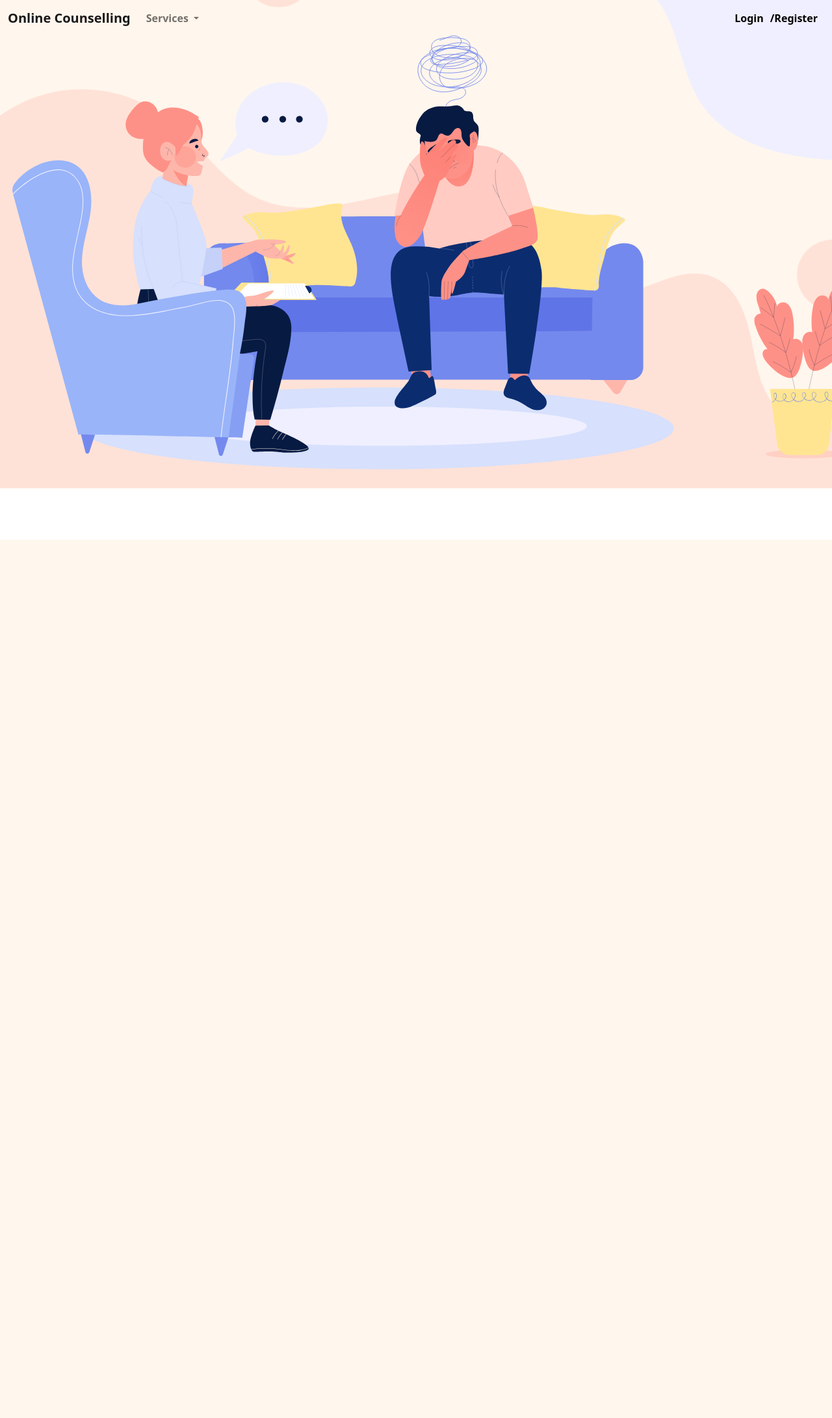
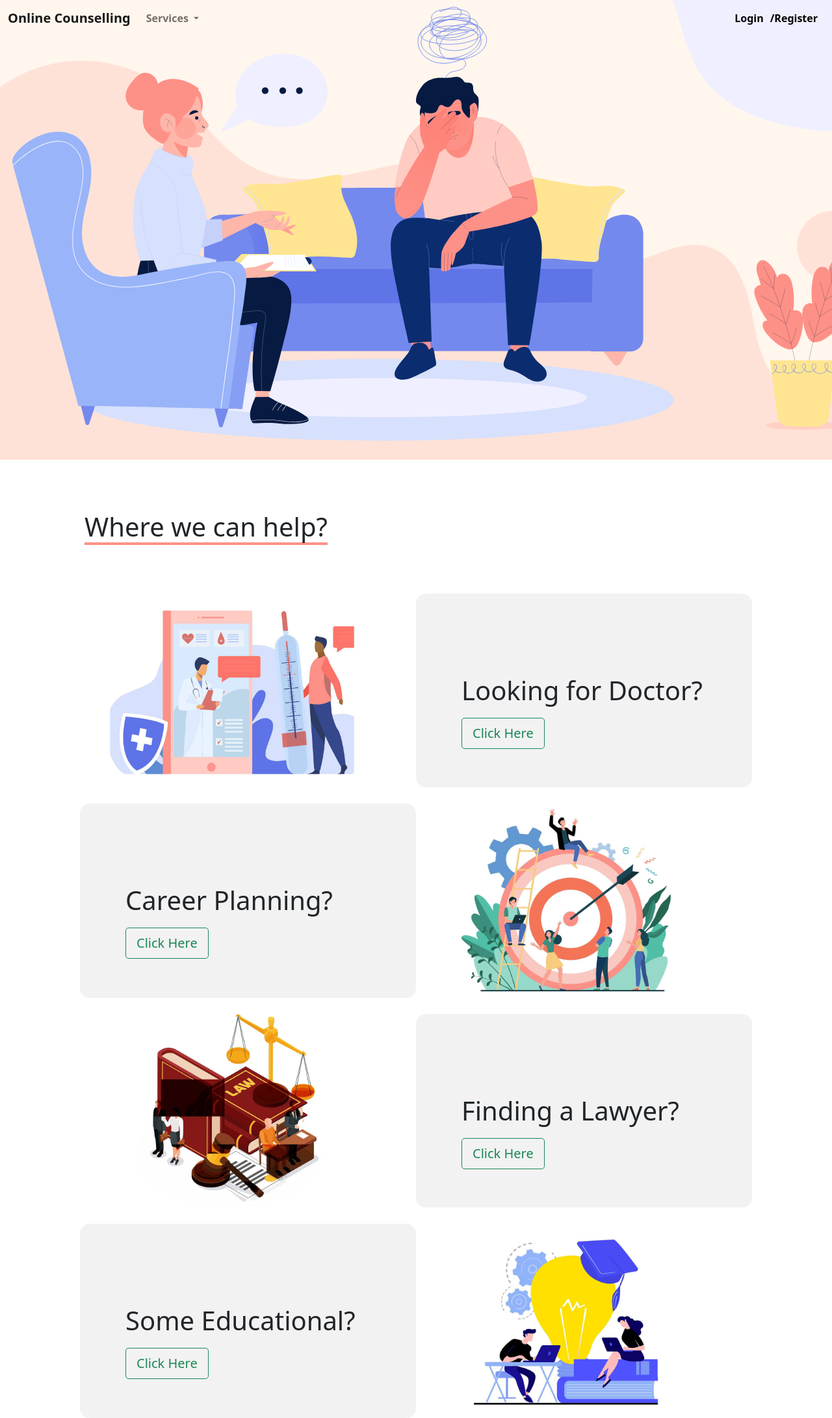
Before and after one commit to starlord13599/OnlineSocialCounseling, a Django app: page / in a window 1280 px wide. Shown: the whole page at 65% size. Before the commit the page ends 831 px from the top, so only its background shows below. Run offline with Django 3.2, Linux system fonts and the light colour scheme; some libraries are stand-ins or nearby versions.

Commit message:
landing page

```diff
--- a/online_counselling/static/css/styles.css
+++ b/online_counselling/static/css/styles.css
@@ -9,8 +9,7 @@ nav{
 #landing-image{
 
 	width: 100%;
-	position: absolute;
-	top: -170px;
+	margin-top: -270px;
 }
 
 .navbar-light{
@@ -27,3 +26,23 @@ nav{
 	right: 0 !important;
 	left: unset;
 }
+
+.category-images{
+	width: 90%;
+
+}
+
+.category-description{
+	background-color: #f2f2f2;
+	border-radius: 15px;
+	padding: 125px 0 0 70px;
+	line-height: 65px;
+}
+
+.content{
+	margin-top: 25px;
+}
+
+#categories{
+	padding: 0 135px;
+}
--- a/online_counselling/templates/index.html
+++ b/online_counselling/templates/index.html
@@ -1,5 +1,49 @@
 {% extends 'base.html' %}
 {% load static %}
 {% block content %}
+<div>
 <img src="{% static '/images/landing_page.svg' %}" id="landing-image">
+</div>
+<h1 style="margin-left: 130px;margin-bottom: 50px;display: inline-block;border-bottom: 4px solid #fe9187;">Where we can help?</h1>
+<div id="categories">
+	<div class="row content">
+		<div class="col-6">
+			<img src="{% static '/images/doctor.jpg' %}" class="category-images">
+		</div>
+		<div class="col-6 category-description">
+			<h1>Looking for Doctor?</h1>
+			<button class="btn btn-lg btn-outline-success">Click Here</button>
+		</div>
+	</div>
+	<div class="row content">
+		<div class="col-6 category-description">
+			<h1>Career Planning?</h1>
+			<button class="btn btn-lg btn-outline-success">Click Here</button>
+		</div>
+		<div class="col-6">
+			<img src="{% static '/images/career.jpg' %}" class="category-images">
+		</div>
+	</div>
+	<div class="row content">
+		<div class="col-6">
+			<img src="{% static '/images/lawyer.jpg' %}" class="category-images">
+		</div>
+		<div class="col-6 category-description">
+			<h1>Finding a Lawyer?</h1>
+			<button class="btn btn-lg btn-outline-success">Click Here</button>
+		</div>
+	</div>
+	<div class="row content">
+		<div class="col-6 category-description">
+			<h1>Some Educational?</h1>
+			<button class="btn btn-lg btn-outline-success">Click Here</button>
+		</div>
+		<div class="col-6">
+			<img src="{% static '/images/educational.jpg' %}" class="category-images">
+		</div>
+	</div>
+</div>
+
+
+
 {% endblock %}
```
Also changed, not shown: online_counselling/static/images/career.jpg (added), online_counselling/static/images/doctor.jpg (added), online_counselling/static/images/educational.jpg (added), online_counselling/static/images/lawyer.jpg (added).
